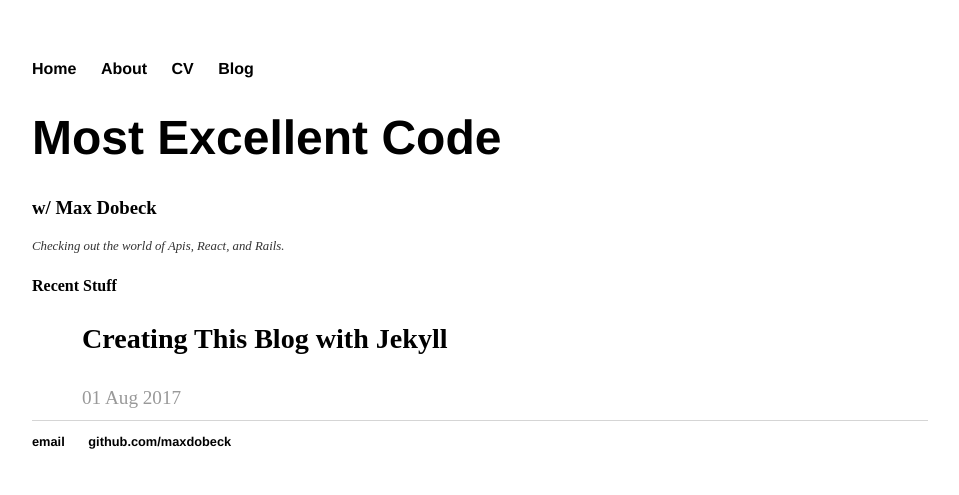
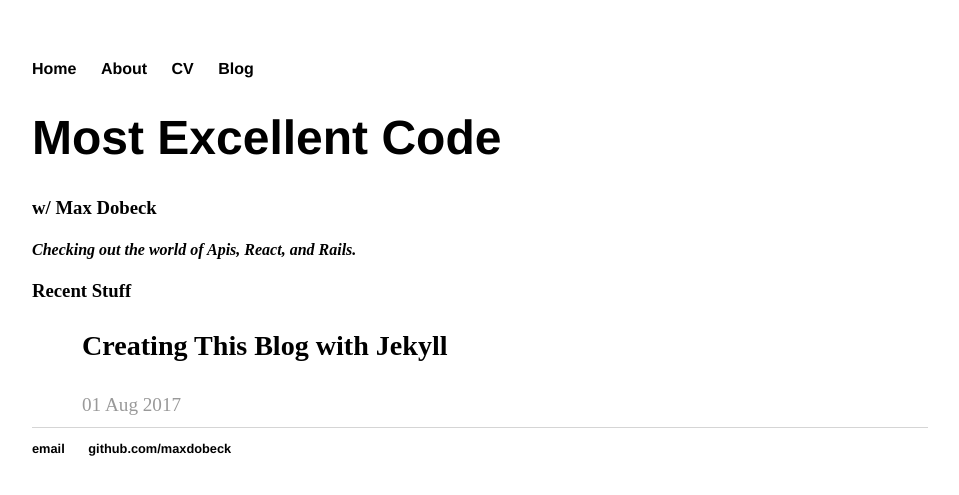
Before and after one commit to maxdobeck/maxdobeck.github.io, a Jekyll site: the page built from index.html, in a window 1280 px wide. Shown: the top 495 px of the page, without its empty margins (160-1119 px from the left). Built offline with Jekyll 4.4.1, drawn with Linux system fonts in a browser that asks for light colours.

Commit message:
Modified the subtitle size.

```diff
--- a/css/main.css
+++ b/css/main.css
@@ -14,7 +14,6 @@ nav ul li, footer ul li {
 }
 .subtitle {
     font-style: italic;
-    font-size: .80em;
 }
 a {
     color: black;
--- a/index.html
+++ b/index.html
@@ -5,11 +5,11 @@ title: Maximum Code
 <div class="intro">
 	<h1>Most Excellent Code</h1>
 	<h3>w/ Max Dobeck</h3>
-	<p class="subtitle">Checking out the world of Apis, React, and Rails.</p>
+	<h4 class="subtitle">Checking out the world of Apis, React, and Rails.</h4>
 </div>
 
 <div>
-  <h4>Recent Stuff</h4>
+  <h3>Recent Stuff</h3>
   <ul class="posts">
     {% for post in site.posts %}
       <a href="{{ post.url }}" title="{{ post.title }}"><h3 class="postTitle">{{ post.title }}</h3></a>
```
